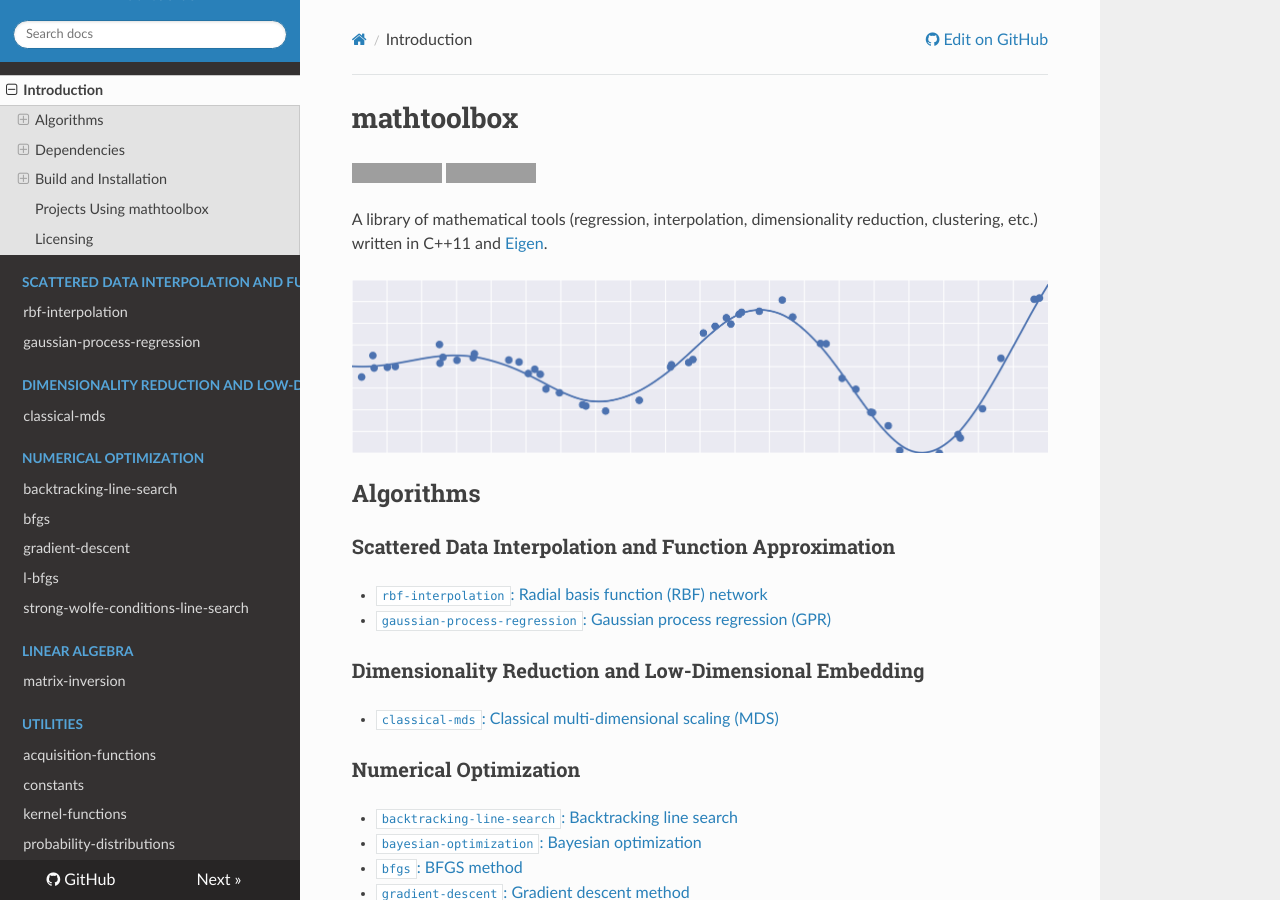
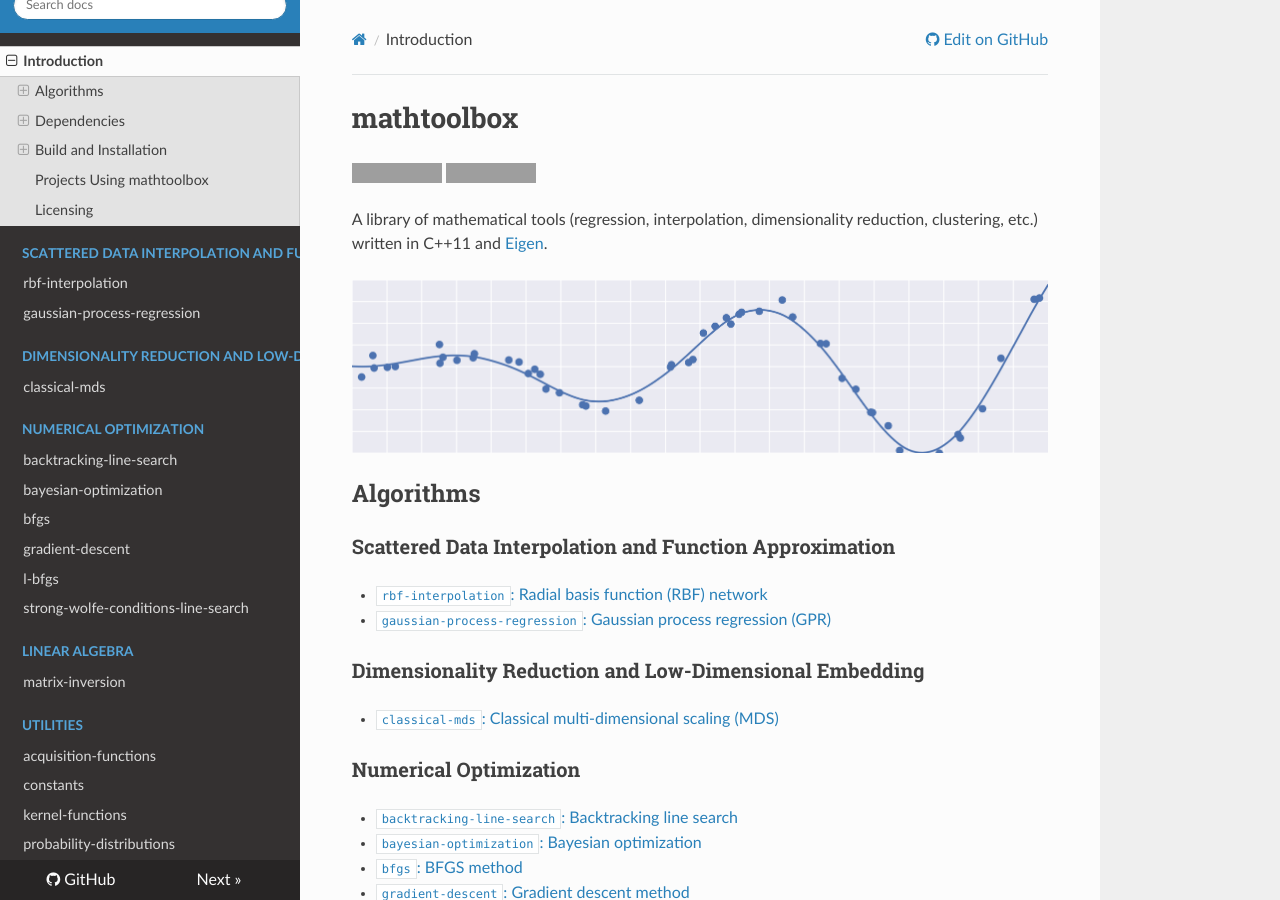
Before and after one commit to yuki-koyama/mathtoolbox, an MkDocs documentation site: the page built from docs/index.md, in a window 1280 px wide and 900 px high. Built offline with MkDocs 1.6.1, drawn with Linux system fonts in a browser that asks for light colours; nearby versions of some CDN libraries; grey boxes are pictures that could not be loaded.

Commit message:
Fix docs

```diff
--- a/mkdocs.yml
+++ b/mkdocs.yml
@@ -15,6 +15,7 @@ nav:
     - 'classical-mds.md'
   - 'Numerical Optimization':
     - 'backtracking-line-search.md'
+    - 'bayesian-optimization.md'
     - 'bfgs.md'
     - 'gradient-descent.md'
     - 'l-bfgs.md'
```
